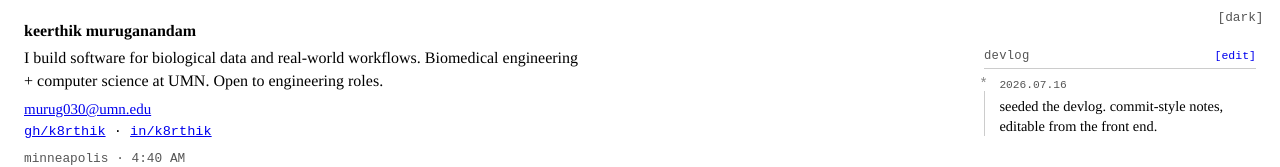
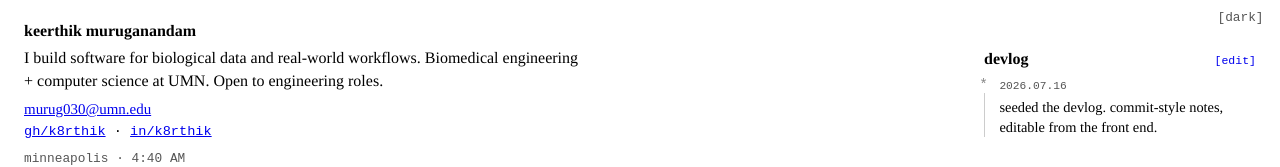
Before and after one commit to k8rthik/krthkmgndm.github.io, a Next.js app: page / in a window 1280 px wide. Shown: the top 167 px of the page. Built offline with nearby package versions, Linux system fonts and the light colour scheme; no server answers.

Commit message:
Style devlog title like the site name; drop the header rule
- Remove the border-bottom divider under the devlog header
- Restyle "devlog" to match the name: bold serif at 1rem (16px) instead
  of the muted mono label

```diff
--- a/app/globals.css
+++ b/app/globals.css
@@ -384,16 +384,14 @@ dl.entries dd .links {
   display: flex;
   align-items: baseline;
   justify-content: space-between;
-  border-bottom: 1px solid var(--rule);
-  padding-bottom: 0.2em;
   margin-bottom: 0.6em;
 }
 
+/* match the site name: bold serif, same rendered size (16px) */
 .devlog__title {
-  font-family: "Courier New", Courier, monospace;
-  font-size: 0.85em;
-  letter-spacing: 0.02em;
-  color: var(--muted);
+  font-size: 1rem;
+  font-weight: bold;
+  color: var(--fg);
 }
 
 .devlog__edit,
```
